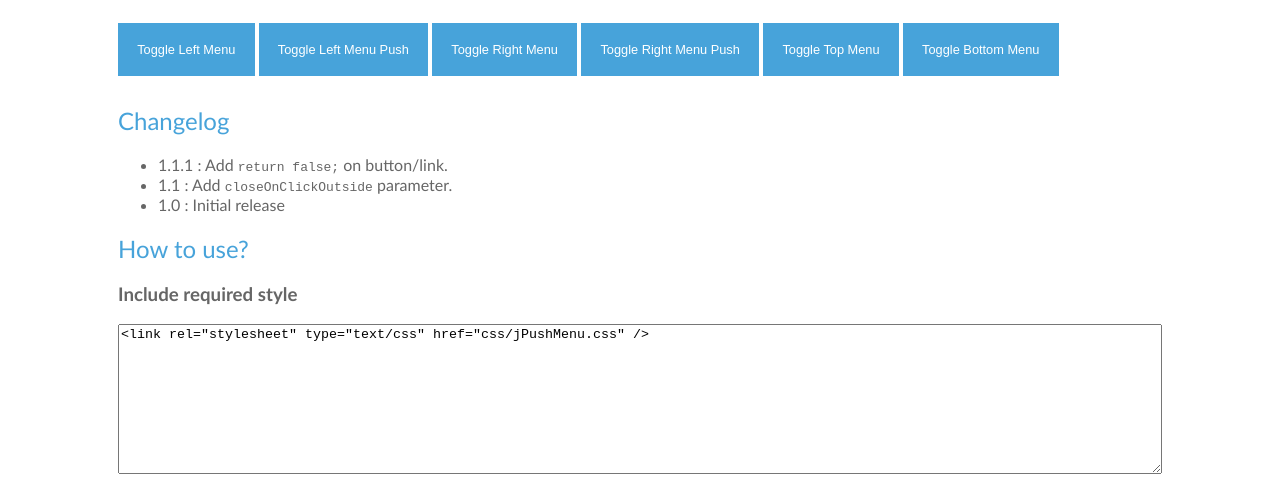
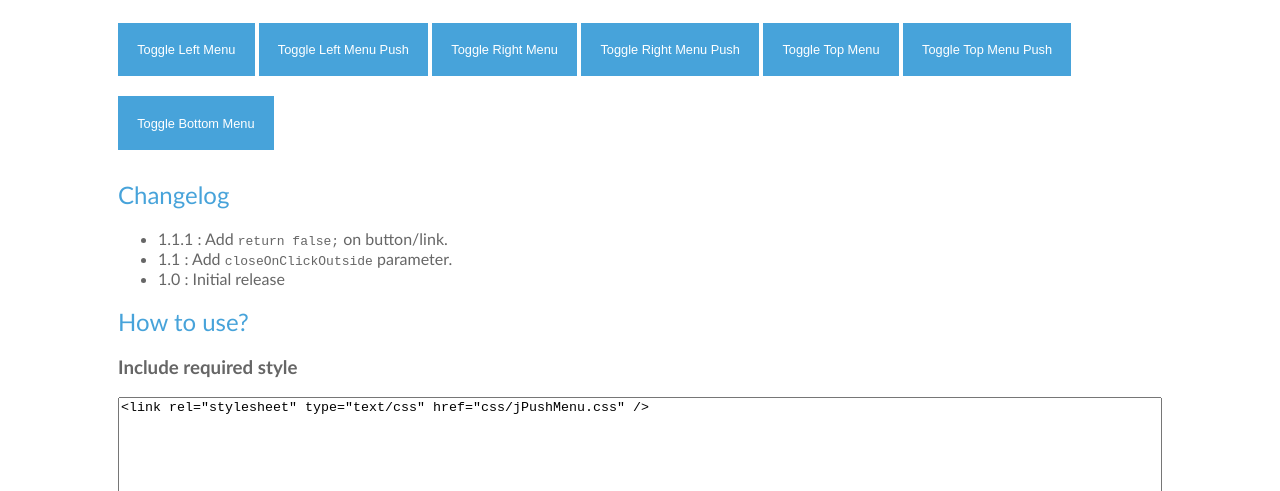
Before and after one commit to takien/jPushMenu, a website: page index.html in a window 1280 px wide. Shown: the part 306-797 px from the top of the page. Drawn offline with nearby package versions, Linux system fonts and the light colour scheme.

Commit message:
Now it also have push-menu to bottom from top

```diff
--- a/index.html
+++ b/index.html
@@ -96,6 +96,8 @@
 					<button class="toggle-menu menu-right push-body">Toggle Right Menu Push</button>
 
 					<button class="toggle-menu menu-top">Toggle Top Menu</button>
+					<button class="toggle-menu menu-top push-body">Toggle Top Menu Push</button>
+
 					<button class="toggle-menu menu-bottom">Toggle Bottom Menu</button>
 
 				<h2>Changelog</h2>
@@ -133,6 +135,8 @@ jQuery(document).ready(function($) {
 <button class="toggle-menu menu-right push-body">Toggle Right Menu Push</button>
 
 <button class="toggle-menu menu-top">Toggle Top Menu</button>
+<button class="toggle-menu menu-top push-body">Toggle Top Menu Push</button>
+
 <button class="toggle-menu menu-bottom">Toggle Bottom Menu</button>
 </textarea>
 
--- a/js/jPushMenu.js
+++ b/js/jPushMenu.js
@@ -1,6 +1,6 @@
 /*!
  * jPushMenu.js
- * 1.2.0
+ * 1.2.1
  * @author: takien
  * http://takien.com
  * Original version (pure JS) is created by Mary Lou http://tympanus.net/
@@ -32,6 +32,7 @@
             }
             else if ($(this).is('.' + o.showTopClass)) {
                 target = '.cbp-spmenu-top';
+                push_direction = 'tobottom';
             }
             else if ($(this).is('.' + o.showBottomClass)) {
                 target = '.cbp-spmenu-bottom';
@@ -43,6 +44,9 @@
 
             $(this).toggleClass(o.activeClass);
             $(target).toggleClass(o.menuOpenClass);
+
+            // Add the same height to the animation of push-menu to bottom
+            $('.' + o.showTopClass).css('top', $(target).height());
 
             if ($(this).is('.' + o.pushBodyClass) && push_direction != '') {
                 $('body').toggleClass(o.pushBodyClass + '-' + push_direction);
@@ -57,7 +61,7 @@
         var jPushMenu = {
             close: function (o) {
                 $('.jPushMenuBtn,body,.cbp-spmenu')
-                    .removeClass('disabled ' + o.activeClass + ' ' + o.menuOpenClass + ' ' + o.pushBodyClass + '-toleft ' + o.pushBodyClass + '-toright');
+                    .removeClass('disabled ' + o.activeClass + ' ' + o.menuOpenClass + ' ' + o.pushBodyClass + '-toleft ' + o.pushBodyClass + '-toright ' + o.pushBodyClass + '-tobottom');
             }
         }
 
@@ -88,7 +92,7 @@
         }
     };
 
-   /*
+     /*
     * In case you want to customize class name,
     * do not directly edit here, use function parameter when call jPushMenu.
     */
```
